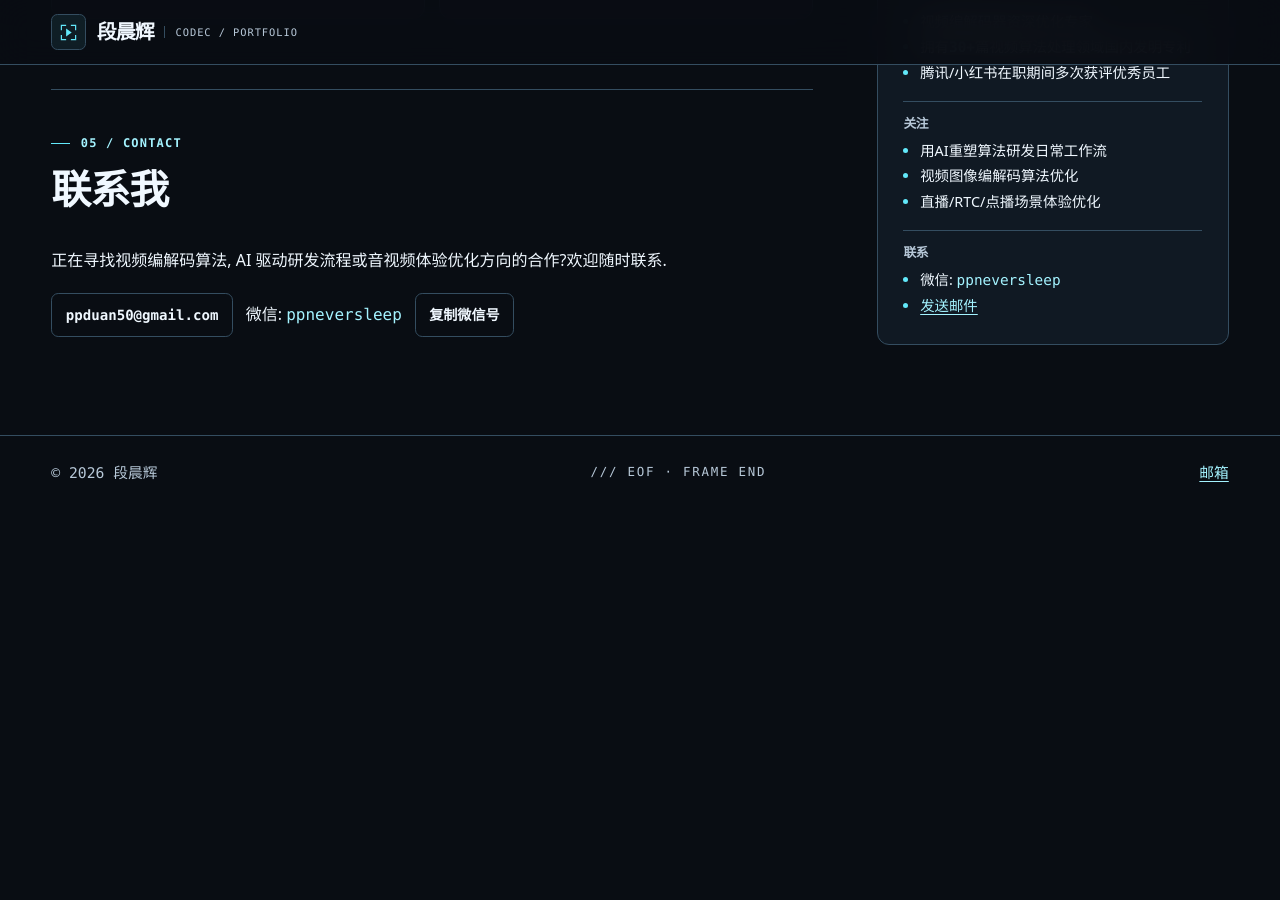
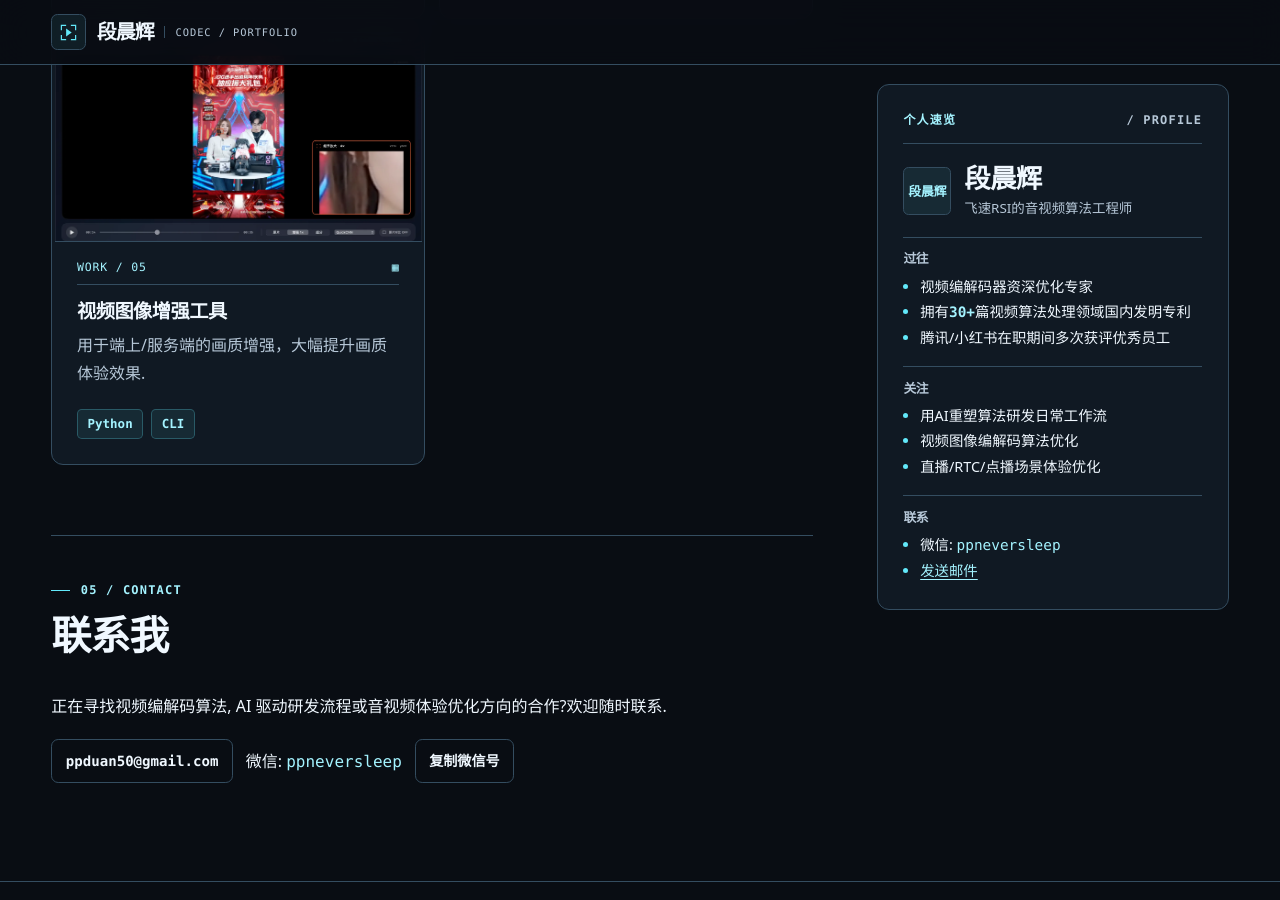
Before and after one commit to bitchenhui/bitchenhui.github.io, a Jekyll site: the page built from index.html, in a window 1280 px wide and 900 px high, scrolled down 3359 px. Built offline with Jekyll 4.4.1, drawn with Linux system fonts in a browser that asks for light colours; before the commit the page ends 3868 px from its top, so only the background shows below that.

Commit message:
feat: add video enhancement tool work with demo cover

```diff
--- a/_data/projects.yml
+++ b/_data/projects.yml
@@ -43,3 +43,12 @@
   cover: "/assets/img/works/bitstream-analyzer.webp"
   project_url: ""
   repository_url: ""
+
+- title: "视频图像增强工具"
+  description: "用于端上/服务端的画质增强，大幅提升画质体验效果."
+  stack:
+    - Python
+    - CLI
+  cover: "/assets/img/works/video-enhancer.webp"
+  project_url: ""
+  repository_url: ""
```
Also changed, not shown: assets/img/works/video-enhancer.webp (added).
